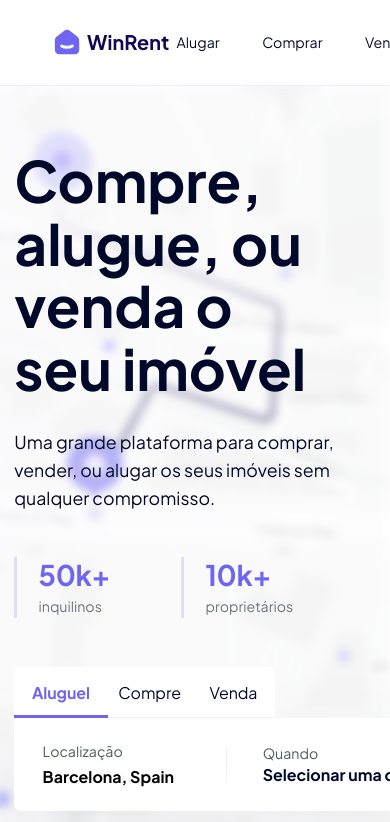
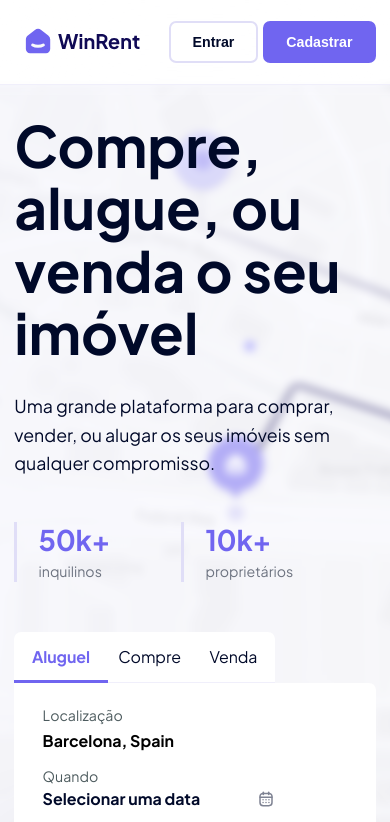
Before and after one commit to lucas123ho/winrent, a Next.js app: page / in a window 390 px wide. Shown: the top 822 px of the page. Built offline with nearby package versions, Linux system fonts and the light colour scheme.

Commit message:
Responsiveness adjustments

```diff
--- a/components/molecules/FilterTab/styles.ts
+++ b/components/molecules/FilterTab/styles.ts
@@ -20,11 +20,20 @@ export const Shadow = styled.div`
 export const TabWrapper = styled.div`
   position: relative;
   z-index: 2;
+
+  @media (max-width: ${({ theme }) => theme.breakPoints.sm}) {
+    width: 100%;
+  }
 `;
 
 export const FieldsWrapper = styled.div`
   display: flex;
   align-items: center;
+
+  @media (max-width: ${({ theme }) => theme.breakPoints.sm}) {
+    flex-direction: column;
+    align-items: stretch;
+  }
 
   button {
     padding: 1.6rem 3.2rem;
@@ -36,6 +45,15 @@ export const Field = styled.div`
   margin-right: 4rem;
   position: relative;
 
+  @media (max-width: ${({ theme }) => theme.breakPoints.sm}) {
+    width: auto !important;
+    padding: 0;
+    margin: 0;
+    &:not(:last-child) {
+      margin-bottom: 1.6rem;
+    }
+  }
+
   &:after {
     content: " ";
     display: block;
@@ -46,5 +64,9 @@ export const Field = styled.div`
     height: 4rem;
     width: 1px;
     background-color: ${({ theme }) => theme.colors.borderColor};
+
+    @media (max-width: ${({ theme }) => theme.breakPoints.sm}) {
+      display: none;
+    }
   }
 `;
--- a/components/molecules/Tabs/styles.ts
+++ b/components/molecules/Tabs/styles.ts
@@ -55,4 +55,8 @@ export const Content = styled.div`
   border-bottom-left-radius: 0.8rem;
   border-bottom-right-radius: 0.8rem;
   border-top-right-radius: 0.8rem;
+
+  @media (max-width: ${({ theme }) => theme.breakPoints.sm}) {
+    width: 100%;
+  }
 `;
--- a/components/organisms/Header/index.tsx
+++ b/components/organisms/Header/index.tsx
@@ -9,6 +9,7 @@ const Header = () => {
     <S.Wrapper>
       <S.Container>
         <Logo navigateTo="/" />
+        <S.MenuWrapper>
           <Menu
             items={[
               {
@@ -35,6 +36,8 @@ const Header = () => {
               },
             ]}
           />
+        </S.MenuWrapper>
+        <S.ButtonsWrapper>
           <ButtonGroup
             buttons={[
               {
@@ -46,6 +49,7 @@ const Header = () => {
               },
             ]}
           />
+        </S.ButtonsWrapper>
       </S.Container>
     </S.Wrapper>
   );
--- a/components/organisms/Header/styles.ts
+++ b/components/organisms/Header/styles.ts
@@ -4,8 +4,16 @@ export const Wrapper = styled.header`
   width: 100%;
   background: rgba(255, 255, 255, 0.4);
   backdrop-filter: blur(80px);
-  padding: 2.4rem 4.8rem;
+  padding: 2.4rem 0;
   border-bottom: 1.5px solid ${({ theme }) => theme.colors.borderColor};
+
+  @media (max-width: 1344px) {
+    padding: 2.4rem 4.8rem;
+  }
+
+  @media (max-width: ${({ theme }) => theme.breakPoints.sm}) {
+    padding: 2.4rem 1.6rem;
+  }
 `;
 
 export const Container = styled.div`
@@ -16,3 +24,17 @@ export const Container = styled.div`
   align-items: center;
   justify-content: space-between;
 `;
+
+export const MenuWrapper = styled.div`
+  @media (max-width: ${({ theme }) => theme.breakPoints.lg}) {
+    display: none;
+  }
+`;
+
+export const ButtonsWrapper = styled.div`
+  @media (max-width: ${({ theme }) => theme.breakPoints.xs}) {
+    button:not(:last-child) {
+      margin-right: 0.6rem !important;
+    }
+  }
+`;
--- a/components/organisms/HomeHero/styles.ts
+++ b/components/organisms/HomeHero/styles.ts
@@ -1,10 +1,14 @@
 import styled from "styled-components";
 
 export const Wrapper = styled.section`
-  background-color: ${({ theme }) => theme.colors.lightGrey};
+  background-color: ${({ theme }) => theme.colors.lightGray};
   width: 100%;
   padding: 7.2rem 0 9.4rem 0;
   position: relative;
+
+  @media (max-width: ${({ theme }) => theme.breakPoints.sm}) {
+    padding: 3.2rem 0 5.4rem 0;
+  }
 `;
 
 export const BackgroundWrapper = styled.div`
@@ -17,13 +21,18 @@ export const BackgroundWrapper = styled.div`
 
   @media (max-width: ${({ theme }) => theme.breakPoints.sm}) {
     opacity: 0.5;
-    filter: blur(5px);
+    filter: blur(4px);
+    transform: translateX(20%);
   }
 `;
 
 export const TextCardWrapper = styled.div`
   display: flex;
   position: relative;
+
+  @media (max-width: ${({ theme }) => theme.breakPoints.sm}) {
+    width: 100%;
+  }
 `;
 
 export const TextWrapper = styled.div`
@@ -40,6 +49,11 @@ export const TextWrapper = styled.div`
     max-width: 488px;
     font-weight: normal;
     line-height: 160%;
+  }
+
+  @media (max-width: ${({ theme }) => theme.breakPoints.xs}) {
+    width: 100%;
+    margin: 0;
   }
 `;
 
@@ -88,4 +102,8 @@ export const SmallCardWrapper = styled.div`
 export const FilterWrapper = styled.div`
   width: 715px;
   margin-top: 5.6rem;
+
+  @media (max-width: ${({ theme }) => theme.breakPoints.sm}) {
+    width: 100%;
+  }
 `;
```
Lines whose indentation alone changed are shown as unchanged.
